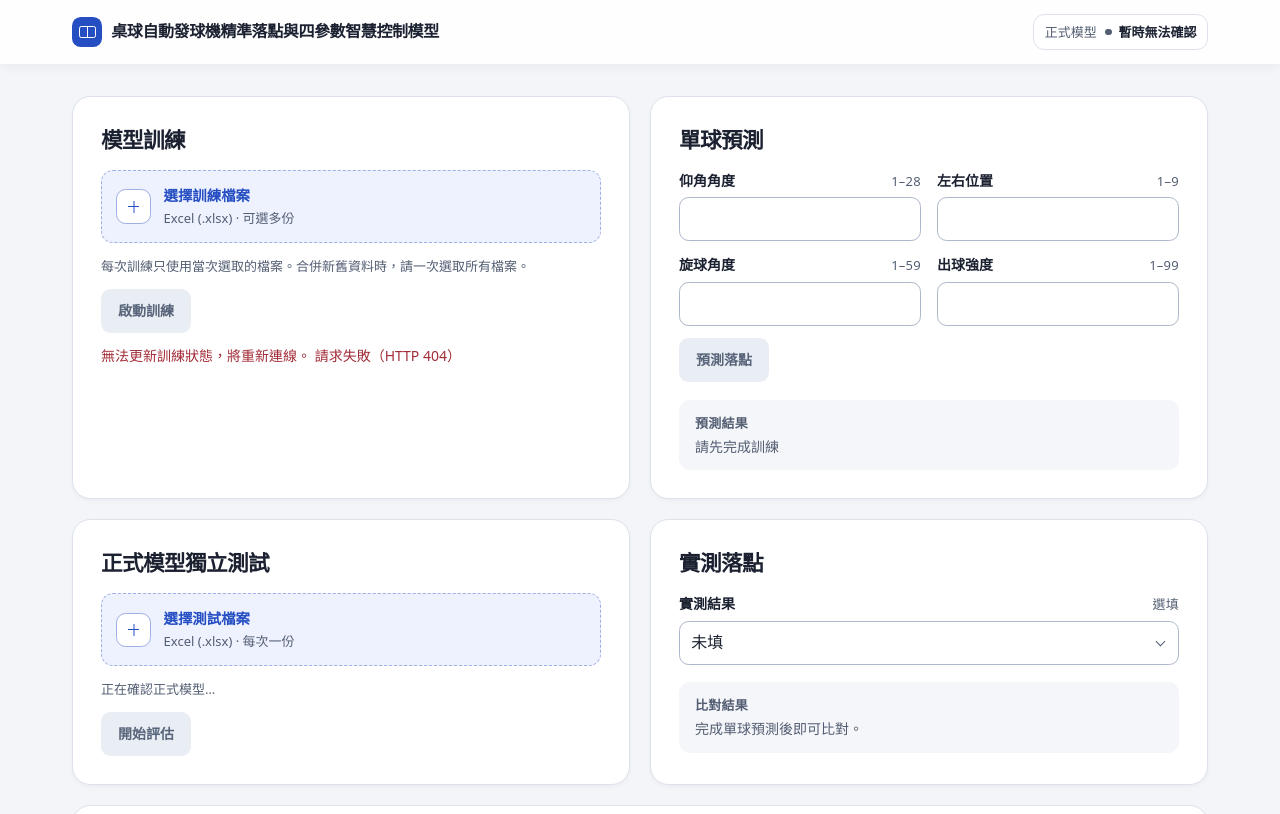
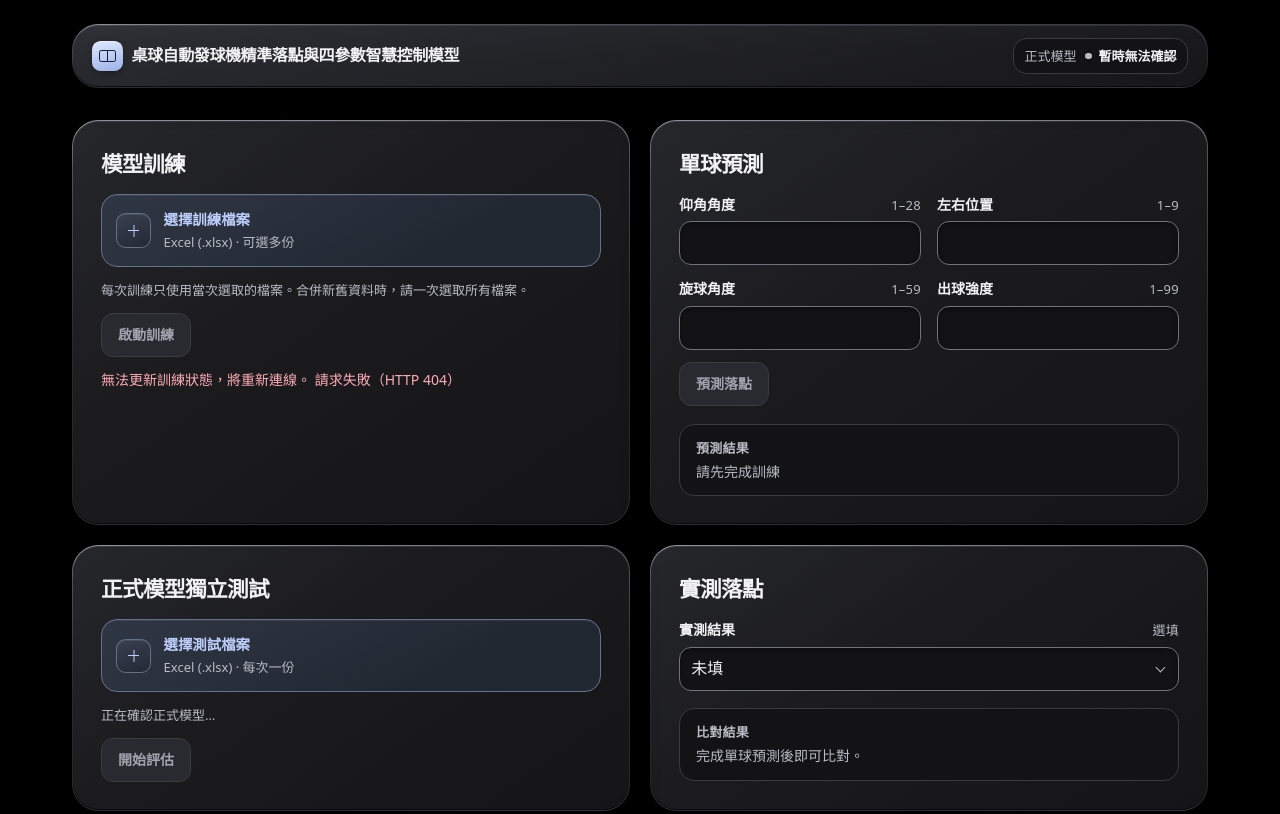
Before and after one commit to imennnnnh/fieldstudy, a plain HTML site: page frontend/index.html in a window 1280 px wide. Shown: the top 814 px of the page. Drawn offline with Linux system fonts and the light colour scheme; files that its build step writes are made by us from their sources; no server answers; files whose address does not match are found by name.

Commit message:
優化前端

```diff
--- a/frontend/index.html
+++ b/frontend/index.html
@@ -4,7 +4,7 @@
   <meta charset="utf-8">
   <meta name="viewport" content="width=device-width, initial-scale=1">
   <title>桌球發球機落點預測</title>
-  <link rel="stylesheet" href="/static/styles.css">
+  <link rel="stylesheet" href="/static/styles.css?v=2">
   <script src="/static/app.js" defer></script>
 </head>
 <body>
--- a/frontend/styles.css
+++ b/frontend/styles.css
@@ -1,35 +1,37 @@
 :root {
-  color-scheme: light dark;
+  color-scheme: dark;
   font: 100%/1.55 system-ui, -apple-system, BlinkMacSystemFont, "PingFang TC", "Microsoft JhengHei", sans-serif;
   font-optical-sizing: auto;
-  --page: #f4f5f8;
-  --surface: #fff;
-  --surface-quiet: #f5f6f9;
-  --text: #1b2130;
-  --muted: #535e73;
-  --line: #dce1ea;
-  --control-line: #aeb8ca;
-  --accent: #254ec2;
-  --accent-hover: #203fa1;
-  --accent-fill: #254ec2;
-  --accent-on: #fff;
-  --accent-quiet: #eef2ff;
-  --accent-line: #9eafe3;
-  --disabled-bg: #e9edf4;
-  --disabled-text: #58657a;
-  --error: #a22c38;
-  --error-bg: #fff1f2;
-  --ready: #1b7353;
-  --notice-text: #744710;
-  --notice-bg: #fff5e5;
-  --chrome: rgba(255, 255, 255, 0.89);
-  --shadow: 0 2px 4px rgba(21, 36, 72, 0.04);
-  --radius: 1.15rem;
+  --page: #000;
+  --surface: #1b1b1e;
+  --surface-quiet: #222226;
+  --control: #131315;
+  --text: #f2f2f5;
+  --muted: #b9bbc5;
+  --line: #3a3b41;
+  --control-line: #70727c;
+  --accent: #bdcefb;
+  --accent-hover: #d0ddff;
+  --accent-fill: #b9ccfa;
+  --accent-on: #142039;
+  --accent-quiet: #222832;
+  --accent-line: #64718a;
+  --disabled-bg: #292a30;
+  --disabled-text: #a1a3ae;
+  --error: #ffabb6;
+  --error-bg: #382429;
+  --ready: #85dfac;
+  --notice-text: #f4d29c;
+  --notice-bg: #352a20;
+  --glass-face: linear-gradient(145deg, #26272b, var(--surface) 42%, #151517 100%);
+  --glass-rim: linear-gradient(178deg, #92949e, #50525c 12%, #2b2c32 51%, #25262b 89%, #34353e);
+  --glass-shadow: inset 0 1px 0 rgb(255 255 255 / 9%), inset 0 -1px 0 rgb(0 0 0 / 65%), 0 10px 28px rgb(0 0 0 / 48%);
+  --radius: 1.65rem;
   --gutter: clamp(1rem, 4vw, 3rem);
   --gap: clamp(0.875rem, 2vw, 1.25rem);
   background: var(--page);
   color: var(--text);
-  scroll-padding-top: 5rem;
+  scroll-padding-top: 6.5rem;
 }
 
 *, *::before, *::after { box-sizing: border-box; }
@@ -50,17 +52,16 @@ p:empty { display: none; }
 
 .site-header {
   position: sticky;
-  inset-block-start: 0;
+  inset-block-start: 0.75rem;
   z-index: 1;
-  background: var(--surface);
-  box-shadow: 0 2px 12px rgba(21, 36, 72, 0.055);
+  margin-block-start: clamp(0.75rem, 2.5vw, 1.5rem);
 }
 
-@supports (backdrop-filter: blur(16px)) {
-  .site-header {
-    background: var(--chrome);
-    backdrop-filter: blur(16px) saturate(135%);
-  }
+.header-inner, .panel {
+  border: 1px solid transparent;
+  border-radius: var(--radius);
+  background: var(--glass-face) padding-box, var(--glass-rim) border-box;
+  box-shadow: var(--glass-shadow);
 }
 
 .header-inner {
@@ -68,8 +69,16 @@ p:empty { display: none; }
   display: flex;
   align-items: center;
   justify-content: space-between;
-  gap: 0.5rem;
-  padding-block: 0.35rem;
+  gap: 0.65rem;
+  padding: 0.5rem clamp(0.65rem, 2vw, 1.2rem);
+}
+
+@supports (backdrop-filter: blur(18px)) {
+  .header-inner {
+    background: linear-gradient(160deg, rgb(42 43 48 / 91%), rgb(21 21 24 / 89%)) padding-box,
+      var(--glass-rim) border-box;
+    backdrop-filter: blur(18px);
+  }
 }
 
 .brand {
@@ -96,8 +105,9 @@ p:empty { display: none; }
   inline-size: 1.9rem;
   block-size: 1.9rem;
   border-radius: 0.55rem;
-  background: var(--accent-fill);
+  background: linear-gradient(165deg, #e0e9ff, #9bb1e7);
   color: var(--accent-on);
+  box-shadow: inset 0 1px 0 rgb(255 255 255 / 40%), 0 2px 6px rgb(0 0 0 / 30%);
 }
 
 .brand-mark::before {
@@ -126,8 +136,8 @@ main { padding-block: clamp(1rem, 3vw, 2rem) 3rem; }
   min-block-size: 2.25rem;
   padding: 0.35rem 0.65rem;
   border: 1px solid var(--line);
-  border-radius: 0.7rem;
-  background: var(--surface);
+  border-radius: 0.85rem;
+  background: var(--control);
   color: var(--muted);
   font-size: 0.8125rem;
 }
@@ -158,10 +168,6 @@ main { padding-block: clamp(1rem, 3vw, 2rem) 3rem; }
 .panel {
   min-inline-size: 0;
   padding: clamp(1rem, 2.65vw, 1.75rem);
-  border: 1px solid var(--line);
-  border-radius: var(--radius);
-  background: var(--surface);
-  box-shadow: var(--shadow);
 }
 
 h2 {
@@ -203,8 +209,9 @@ input, select, button { font: inherit; }
   min-block-size: 2.75rem;
   padding: 0.5rem 0.7rem;
   border: 1px solid var(--control-line);
-  border-radius: 0.6rem;
-  background: var(--surface);
+  border-radius: 0.75rem;
+  background: var(--control);
+  box-shadow: inset 0 2px 5px rgb(0 0 0 / 40%);
   color: var(--text);
   font-variant-numeric: tabular-nums;
 }
@@ -236,15 +243,17 @@ select { appearance: none; padding-inline-end: 2rem; cursor: pointer; }
   gap: 0.8rem;
   min-block-size: 4.55rem;
   padding: 0.65rem 0.9rem;
-  border: 1px dashed var(--accent-line);
-  border-radius: 0.75rem;
-  background: var(--accent-quiet);
+  border: 1px solid var(--accent-line);
+  border-radius: 1rem;
+  background: linear-gradient(152deg, rgb(189 206 251 / 9%), transparent 69%) var(--accent-quiet);
+  box-shadow: inset 0 1px 0 rgb(220 230 255 / 8%);
   transition: background-color 140ms ease, border-color 140ms ease;
 }
 
 .file-picker:has(input:focus-visible) { outline: 2px solid var(--accent); outline-offset: 3px; }
-.file-picker:active:not(:has(input:disabled)) { border-color: var(--accent); background: var(--surface-quiet); transition: none; }
-.file-picker:has(input:disabled) { opacity: 0.72; border-color: var(--control-line); background: var(--surface-quiet); }
+.file-picker:active:not(:has(input:disabled)) { border-color: var(--accent); background-color: var(--surface-quiet); transition: none; }
+.file-picker:has(input:disabled) { border-color: var(--line); background: var(--surface-quiet); }
+.file-picker:has(input:disabled) .file-title { color: var(--muted); }
 
 .file-picker input {
   position: absolute;
@@ -267,8 +276,9 @@ select { appearance: none; padding-inline-end: 2rem; cursor: pointer; }
   block-size: 2.15rem;
   border: 1px solid var(--accent-line);
   border-radius: 0.6rem;
-  background: var(--surface);
+  background: linear-gradient(160deg, #383f4e, #242a35);
   color: var(--accent);
+  box-shadow: inset 0 1px 0 rgb(227 235 255 / 11%);
 }
 
 .file-icon::before, .file-icon::after {
@@ -290,7 +300,8 @@ select { appearance: none; padding-inline-end: 2rem; cursor: pointer; }
 .file-list, .selected-file {
   margin: 0;
   padding: 0.5rem 0.75rem;
-  border-radius: 0.5rem;
+  border: 1px solid var(--line);
+  border-radius: 0.75rem;
   background: var(--surface-quiet);
   font-size: 0.8125rem;
   overflow-wrap: anywhere;
@@ -303,9 +314,10 @@ button {
   min-block-size: 2.75rem;
   max-inline-size: 100%;
   padding: 0.5rem 1rem;
-  border: 1px solid transparent;
-  border-radius: 0.6rem;
-  background: var(--accent-fill);
+  border: 1px solid rgb(255 255 255 / 28%);
+  border-radius: 0.75rem;
+  background: linear-gradient(180deg, rgb(255 255 255 / 22%), transparent) var(--accent-fill);
+  box-shadow: inset 0 1px 0 rgb(255 255 255 / 27%), 0 3px 9px rgb(0 0 0 / 28%);
   color: var(--accent-on);
   font-size: 0.875rem;
   font-weight: 680;
@@ -315,10 +327,10 @@ button {
 }
 
 button:not(:disabled):active { transform: scale(0.975); transition: none; }
-button:disabled { background: var(--disabled-bg); color: var(--disabled-text); cursor: default; }
+button:disabled { border-color: var(--line); background: var(--disabled-bg); box-shadow: none; color: var(--disabled-text); cursor: default; }
 
 @media (hover: hover) {
-  button:not(:disabled):hover { background: var(--accent-hover); }
+  button:not(:disabled):hover { background-color: var(--accent-hover); }
   .file-picker:hover:not(:has(input:disabled)) { border-color: var(--accent); }
 }
 
@@ -330,8 +342,9 @@ progress { display: block; inline-size: 100%; block-size: 0.55rem; margin-block-
 
 .result-box, .report-empty {
   padding: 0.8rem 1rem;
-  border-radius: 0.7rem;
-  background: var(--surface-quiet);
+  border: 1px solid var(--line);
+  border-radius: 0.95rem;
+  background: var(--control);
   color: var(--muted);
   font-size: 0.875rem;
   overflow-wrap: anywhere;
@@ -383,6 +396,7 @@ thead th { font-size: 0.8125rem; font-weight: 650; }
 }
 
 @media (max-width: 38rem) {
+  :root { scroll-padding-top: 8rem; }
   .metrics { grid-template-columns: repeat(2, minmax(0, 1fr)); }
 }
 
@@ -390,47 +404,22 @@ thead th { font-size: 0.8125rem; font-weight: 650; }
   .metrics { grid-template-columns: 1fr; }
 }
 
-@media (prefers-color-scheme: dark) {
-  :root {
-    --page: #141720;
-    --surface: #1d222e;
-    --surface-quiet: #262d3c;
-    --text: #eef1f8;
-    --muted: #bbc4d7;
-    --line: #343d50;
-    --control-line: #67738b;
-    --accent: #b6c7ff;
-    --accent-hover: #ccd7ff;
-    --accent-fill: #b6c7ff;
-    --accent-on: #162349;
-    --accent-quiet: #262f4c;
-    --accent-line: #687cb2;
-    --disabled-bg: #2b3345;
-    --disabled-text: #aab5cd;
-    --error: #ffadb7;
-    --error-bg: #3f2833;
-    --ready: #77dbb0;
-    --notice-text: #f8d29a;
-    --notice-bg: #3c3027;
-    --chrome: rgba(29, 34, 46, 0.9);
-    --shadow: 0 2px 4px rgba(0, 0, 0, 0.14);
-  }
-}
-
 @media (prefers-reduced-motion: reduce) {
   .file-picker, button { transition: none; }
-  button:not(:disabled):active { transform: none; background: var(--accent-hover); }
+  button:not(:disabled):active { transform: none; background-color: var(--accent-hover); }
 }
 
 @media (prefers-reduced-transparency: reduce), (prefers-contrast: more) {
-  .site-header { background: var(--surface); backdrop-filter: none; }
+  .header-inner { background: linear-gradient(var(--surface), var(--surface)) padding-box, var(--glass-rim) border-box; backdrop-filter: none; }
 }
 
 @media (prefers-contrast: more) {
   :root { --line: var(--control-line); --accent-line: var(--accent); }
+  .header-inner, .panel { border-color: var(--control-line); }
 }
 
 @media (forced-colors: active) {
+  .header-inner, .panel { border-color: CanvasText; }
   :focus-visible, .file-picker:has(input:focus-visible) { outline-color: Highlight; }
   select { appearance: auto; }
   .select-wrap::after { display: none; }
```
Also changed, not shown: .codex-attachments/c417c388-4754-4bcc-936f-32967453749a/03f96cff-1c2c-406b-bc55-ee14a63261ff/1000071311.jpg (added), .codex-attachments/c417c388-4754-4bcc-936f-32967453749a/509cb5b4-8d69-4483-aeca-a7510fab9bc6/1000071312.jpg (added), .codex-attachments/c417c388-4754-4bcc-936f-32967453749a/9337a2bc-fcca-45a9-801d-a48395786d2d/1000071310.jpg (added), .codex-attachments/c417c388-4754-4bcc-936f-32967453749a/ae5d276d-4a09-4eb0-a024-47b8edf1e943/1000071313.jpg (added).
